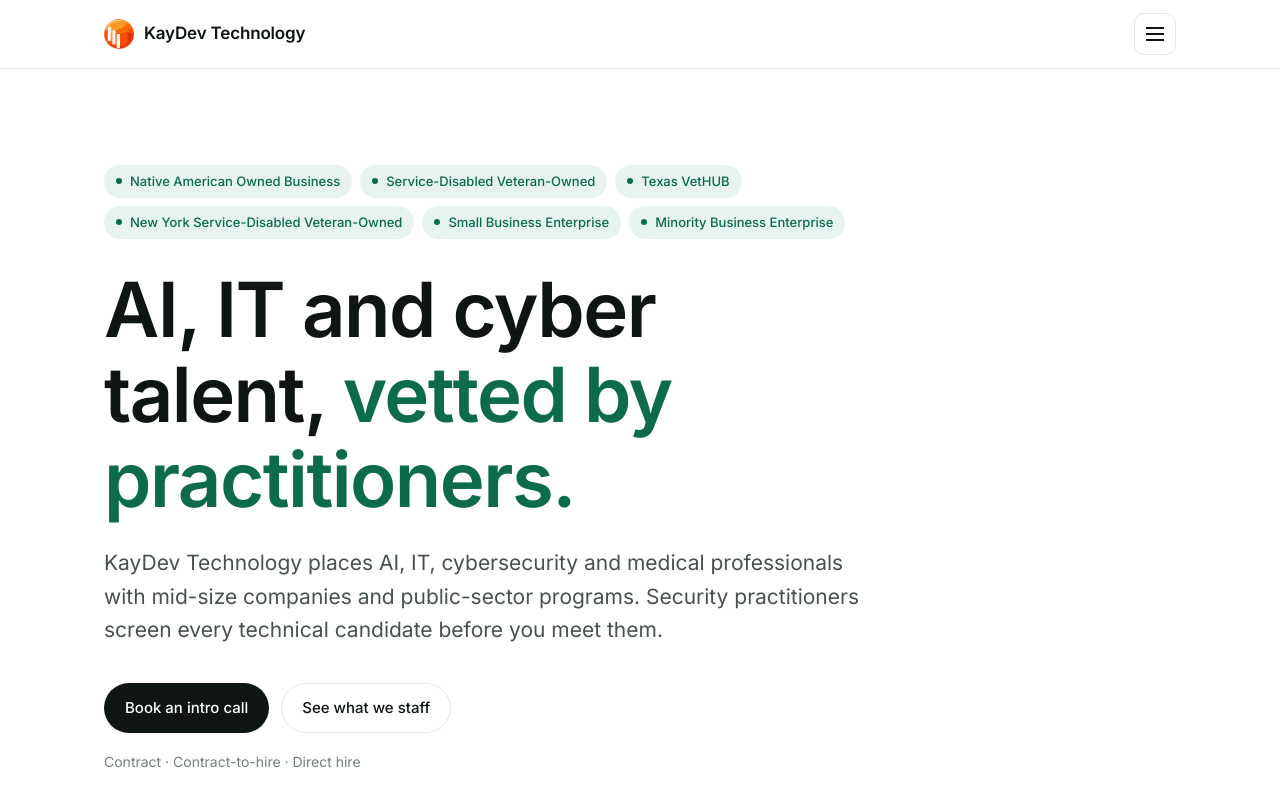
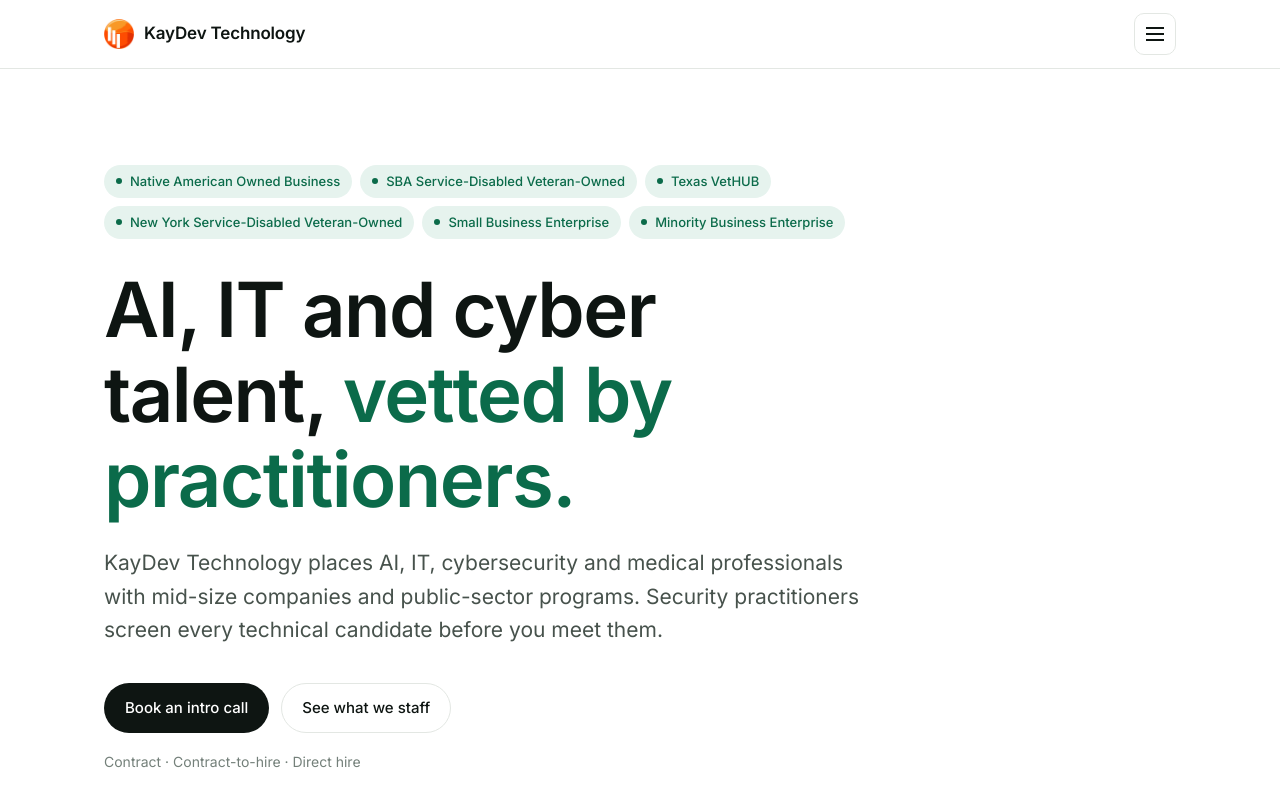
Before and after one commit to micbilly8000/kaydevwebsite, a React (Vite) app: page / in a window 1280 px wide. Shown: the top 800 px of the page. Built offline with nearby package versions, Linux system fonts and the light colour scheme.

Commit message:
Label SDVOSB pill as SBA Service-Disabled Veteran-Owned
Co-Authored-By: Claude Opus 5.5 <noreply@anthropic.com>
Claude-Session: https://claude.ai/code/session_01GtdGsxpYF4A7bXdwH4Lq9F

```diff
--- a/src/components/site.tsx
+++ b/src/components/site.tsx
@@ -6,7 +6,7 @@ export const EMAIL = 'info@kaydevtech.com'
 export const PHONE = '(682) 628-9545'
 export const CERTIFICATIONS = [
   'Native American Owned Business',
-  'Service-Disabled Veteran-Owned',
+  'SBA Service-Disabled Veteran-Owned',
   'Texas VetHUB',
   'New York Service-Disabled Veteran-Owned',
   'Small Business Enterprise',
```
Also changed, not shown: 3 other files (tests, documents, lock files or other folders).
